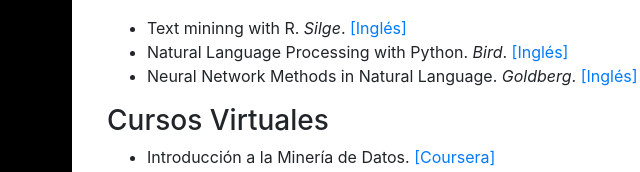
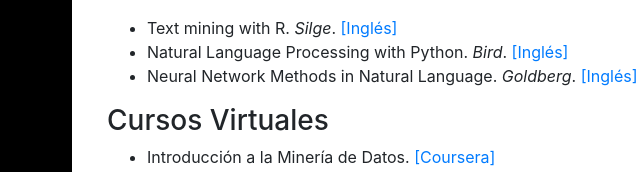
Before and after one commit to semillero-ESTAP/analisis-textual-r, a website: page docs/books.html in a window 1280 px wide. Shown: the part 237-409 px from the top of the page, 178-818 px from the left. Drawn offline with Linux system fonts and the light colour scheme.

Commit message:
Update books.html

```diff
--- a/docs/books.html
+++ b/docs/books.html
@@ -63,7 +63,7 @@
               </p>
               <h3>Libros</h3>
               <ul>
-                <li>Text mininng with R. <i>Silge</i>. <a href="https://www.tidytextmining.com/">[Inglés]</a></li>
+                <li>Text mining with R. <i>Silge</i>. <a href="https://www.tidytextmining.com/">[Inglés]</a></li>
                 <li>Natural Language Processing with Python. <i>Bird</i>. <a href="http://www.datascienceassn.org/sites/default/files/Natural%20Language%20Processing%20with%20Python.pdf">[Inglés]</a></li>
                 <li>Neural Network Methods in Natural Language. <i>Goldberg</i>. <a href="https://github.com/Michael2Tang/ML_Doc/raw/master/Neural%20Network%20Methods%20in%20Natural%20Language%20Processing-Morgan%20%26%20Claypool%20Publishers%20(2017)%20-%20Yoav%20Goldberg%2C%20Graeme%20Hirst.pdf">[Inglés]</a></li>
               </ul>
```
